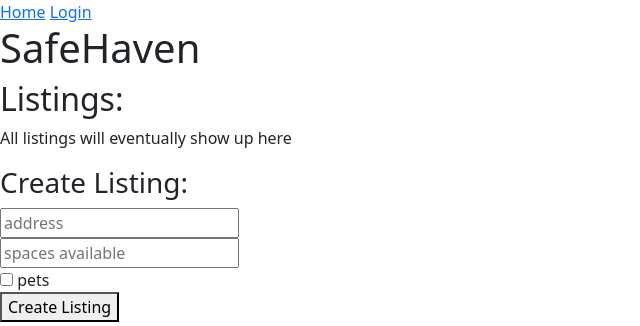
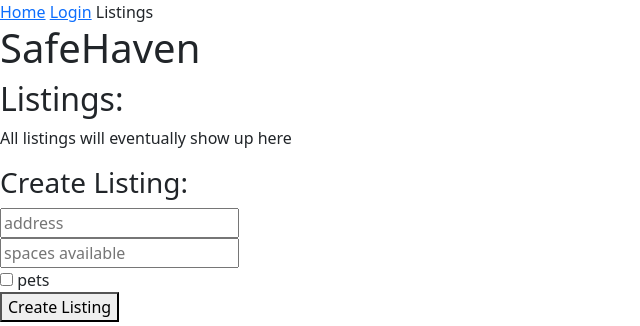
Before and after one commit to austinjjohn/CMSC447-Project, a Django app: page /listings in a window 1280 px wide. Shown: the top 326 px of the page, without its empty margins (0-640 px from the left). Run offline with Django 4.2, Linux system fonts and the light colour scheme.

Commit message:
added listings index to navbar.html

```diff
--- a/SafeHaven/Haven/templates/navbar.html
+++ b/SafeHaven/Haven/templates/navbar.html
@@ -3,4 +3,6 @@
     <span>{% if request.path == index_url %}Home{% else %}<a href="{% url 'index' %}">Home</a>{% endif %}</span>
     {% url 'login' as login_url %}
     <span>{% if request.path == login_url %}Login{% else %}<a href="{% url 'login' %}">Login</a>{% endif %}</span>
+    {% url 'listings' as listing_url %}
+    <span>{% if request.path == listing_url %}Listings{% else %}<a href="{% url 'listings' %}">Listings</a>{% endif %}</span>
 </div>
```
